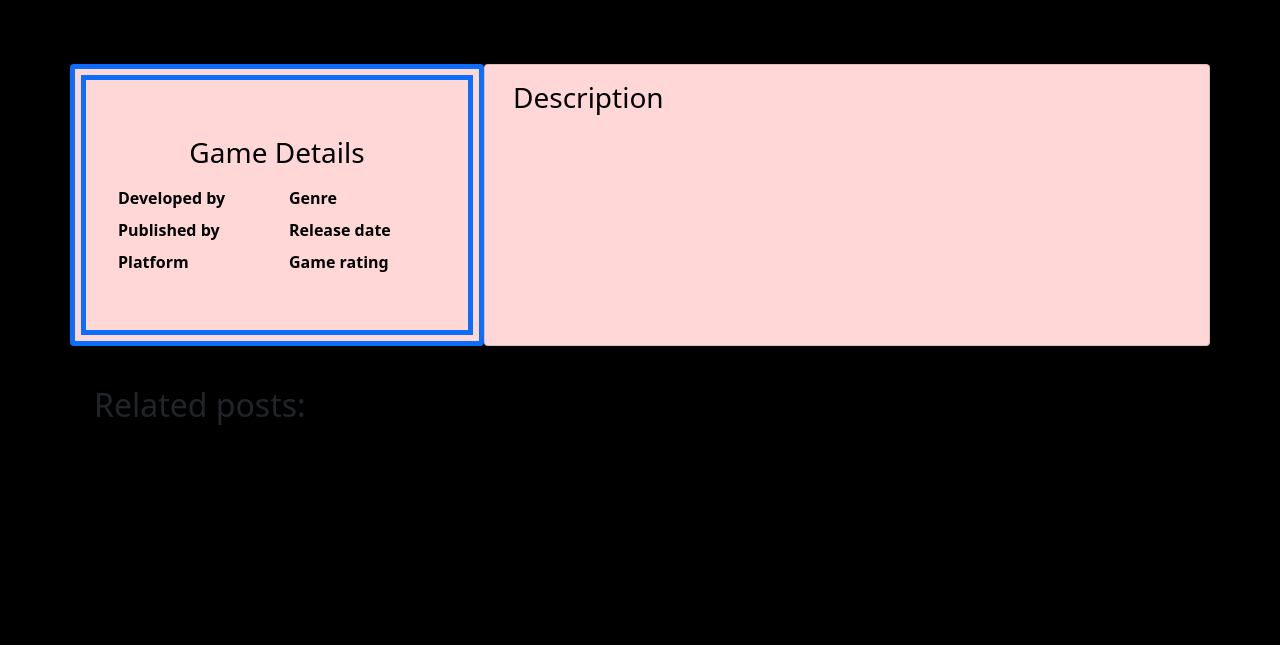
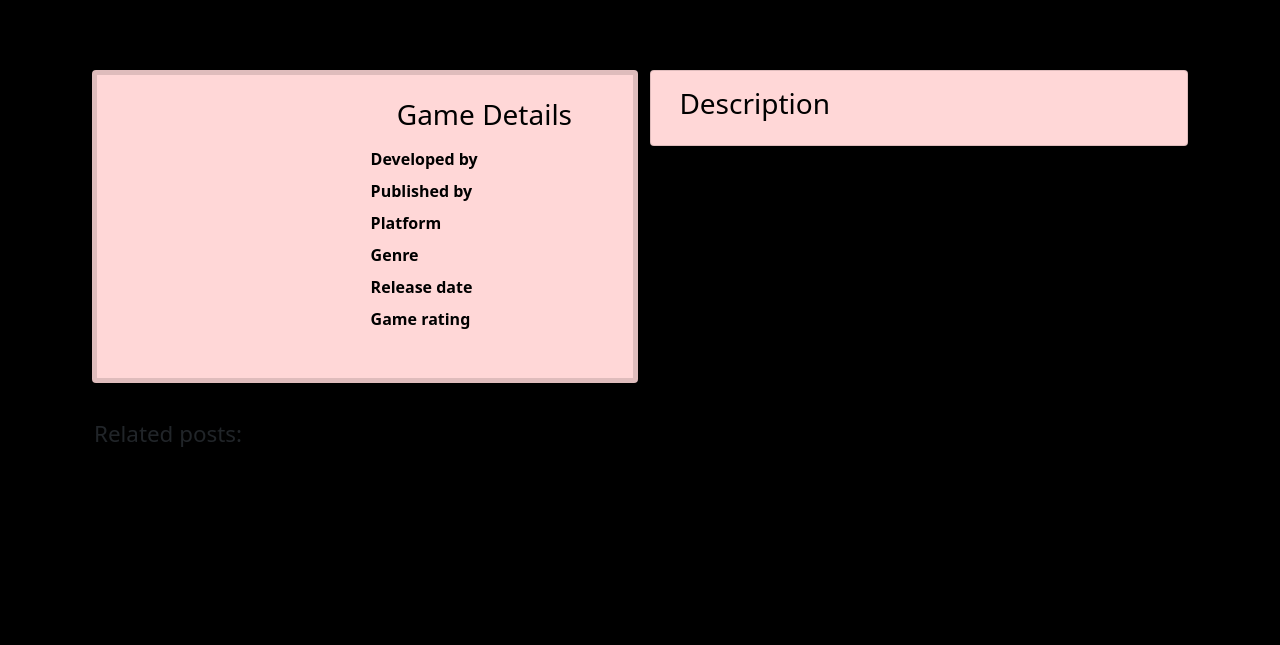
Before and after one commit to programmer-1991/gamers-digest, a Django app: template news/templates/news/game.html in a window 1280 px wide. Shown: the part 88-733 px from the top of the page. Run offline with Django 4.2, Linux system fonts and the light colour scheme; the template is opened without the code that fills it, so the values that code supplies are empty; parts of the project's set-up code (start-up, migrations or seed data) failed here and were passed over; some libraries are stand-ins or nearby versions.

Commit message:
Restructure game page layout

```diff
--- a/news/templates/news/game.html
+++ b/news/templates/news/game.html
@@ -10,16 +10,18 @@
         <button class="btn btn-delete" slug="{{ game.slug }}">Delete</button>
         {% endif %}
     </div>
-    <div class="row">
-        <div class="col card mb-4 mt-3 left top game-card cell">
-            <div class="image-container">
+    <div class="row game-card d-flex align-items-start">
+        <div class="col card cell border-5">
+            <div class="row card-body details">
+                <div class="col image-container">
                     {% if "placeholder" in game.featured_image.url %}
-                <img class="card-img-top" id="image" src="{% static 'images/default.jpg' %}" alt="placeholder image">
+                    <img class="card-img-top" id="image" src="{% static 'images/default.jpg' %}"
+                        alt="placeholder image">
                     {% else %}
                     <img class="card-img-top" id="image" src=" {{ game.featured_image.url }}" alt="{{ post.title }}">
                     {% endif %}
                 </div>
-            <div class="card-body details">
+                <div class="col-md-12 col-lg-6 cell">
                     <h3 class="text-center">Game Details</h3>
                     <dl class="mt-3">
                         <div class="row">
@@ -43,7 +45,8 @@
                     </dl>
                 </div>
             </div>
-        <div class="col card mb-4 mt-3 left top cell description">
+        </div>
+        <div class="col card cell description">
             <div class="card-body">
                 <div class="card-text">
                     <h3>Description</h3>
@@ -64,7 +67,8 @@
                     <div class="col-md-4">
                         <div class="card mb-4">
                             <div class="card-body">
-                                <img class="card-img-top img-fluid" src="{{ post.featured_image.url }}" alt="{{ post.title }} Image">
+                                <img class="card-img-top img-fluid" src="{{ post.featured_image.url }}"
+                                    alt="{{ post.title }} Image">
                                 <a href="{% url 'post' post.slug %}" class="post-link">
                                     <h2 class="card-title">{{ post.title }}</h2>
                                 </a>
--- a/static/css/style.css
+++ b/static/css/style.css
@@ -1,16 +1,37 @@
 body {
     background-color: #cb2323;
+}
+
+.image-container{
+    margin-block: auto;
+}
+
+.col{
+    min-width: min-content;
+}
+
+.cell {
+    margin: .4em;
 }
 
 main h1 {
     font-size: 1.75em;
 }
 
-main p
+main p {
+
+}
+
+dd, dt {
+    min-width: max-content;
+}
+
+
 
 h2 {
     font-size: 1.4em;
 }
+
 
 /*******************Colors**********************/
 .red-o {
@@ -65,24 +86,16 @@ a>img{
     color: #4A4A4F;
 }
 
-.cell {
-    min-width: 20em;
-}
-
-.description {
-    flex: 2 0 0%;
-}
-
-.game-card {
-    max-width: 100%;
-    border: #0d6efd 1em double;
-    padding: 1em;
-}
 
 .description {
     padding-top: 0;
 }
 
+.game-card {
+    -max-width: 100%;
+    -border: #0d6efd 1em double;
+    padding: 1em;
+}
 
 .image-container {
     position: relative;
```
Lines whose indentation alone changed are shown as unchanged.
